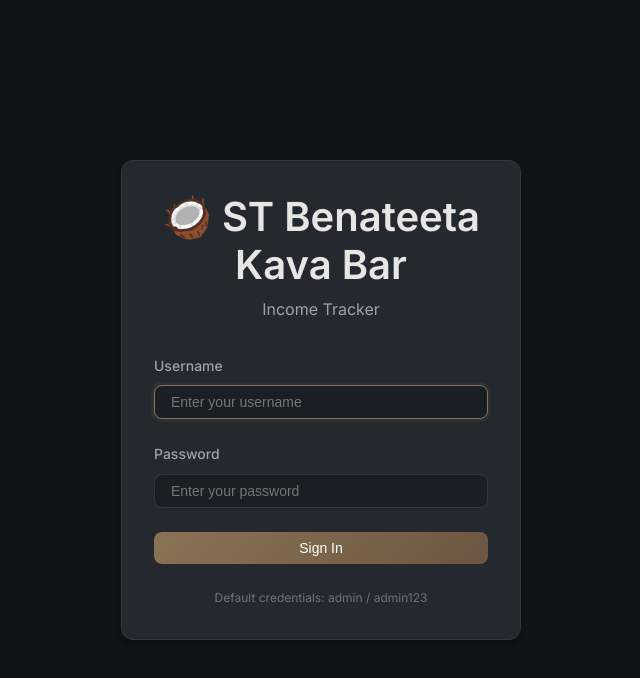
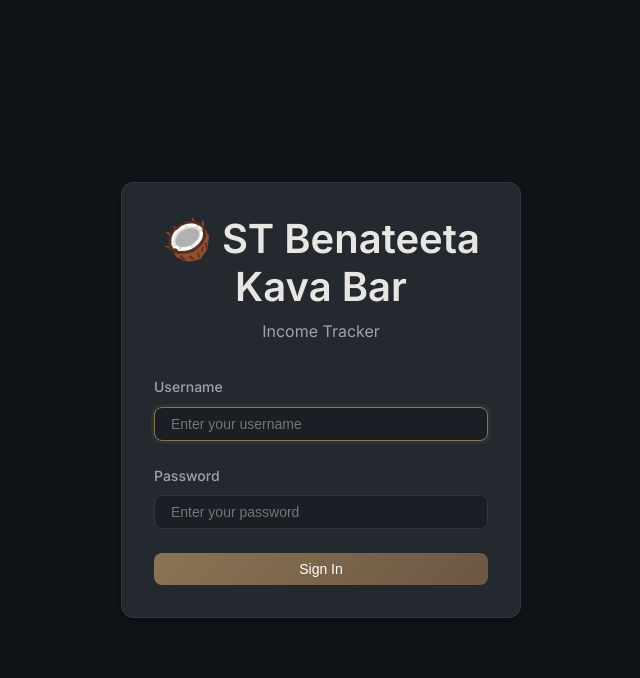
Before and after one commit to itassistant-nak/st-benateeta-kava-bar, a Next.js app: page / in a window 1280 px wide. Shown: the top 678 px of the page, without its empty margins (319-959 px from the left). Built offline with nearby package versions, Linux system fonts and the light colour scheme; no server answers.

Commit message:
Hide default credentials on login page

```diff
--- a/app/page.tsx
+++ b/app/page.tsx
@@ -87,11 +87,7 @@ export default function LoginPage() {
           </button>
         </form>
 
-        <div className="mt-lg text-center">
-          <p className="text-dim" style={{ fontSize: '0.75rem' }}>
-            Default credentials: admin / admin123
-          </p>
-        </div>
+
       </div>
     </div>
   );
```
